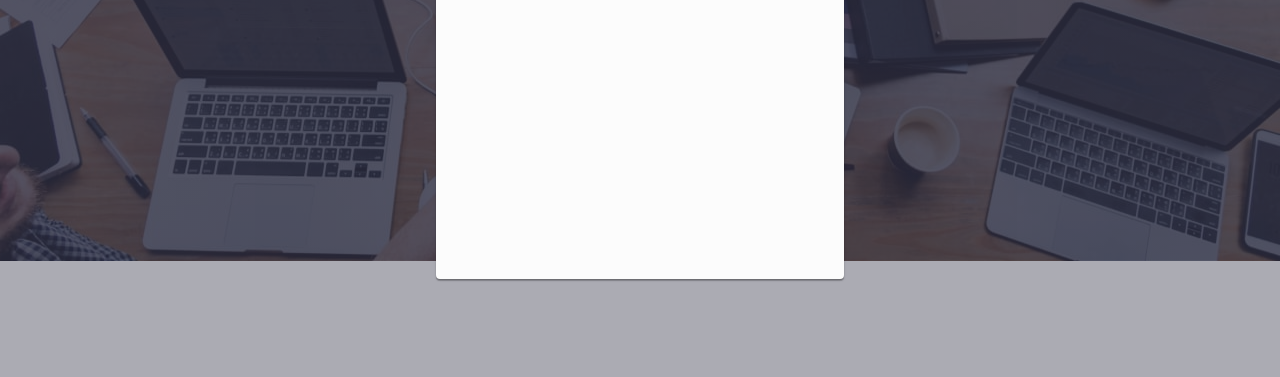
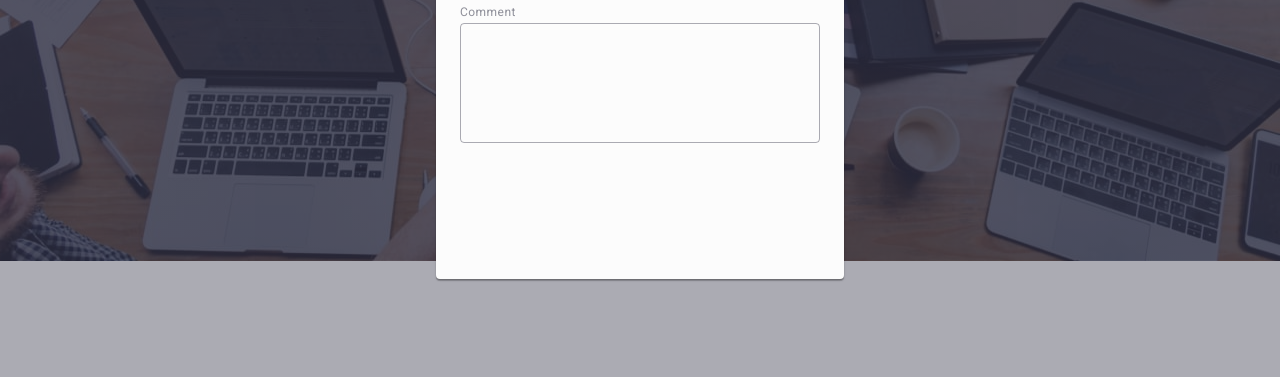
Before and after one commit to serdechvlad/hw5, a plain HTML site: page index.html in a window 1280 px wide. Shown: the part 413-790 px from the top of the page. Drawn offline with nearby package versions, Linux system fonts and the light colour scheme.

Commit message:
index.html

```diff
--- a/css/styles.css
+++ b/css/styles.css
@@ -653,4 +653,19 @@ cursor: pointer;
 .svg-icon:hover {
     fill: #4D5AE5;
 }
-/* phone */
+/* textarea */
+.textarea {
+    resize: none;
+    display: block;
+    width: 100%;
+    height: 120px;
+    color: rgba(46, 47, 66, 0.40);
+    font-size: 12px;
+    font-style: normal;
+    font-weight: 400;
+    line-height: 1.17;
+    letter-spacing: 0.04em;
+}
+.textarea::placeholder {
+    color: rgba(46, 47, 66, 0.4);
+}
--- a/index.html
+++ b/index.html
@@ -573,6 +573,20 @@
               </svg>
             </div>
           </div>
+          <div class="modal-container-name">
+            <label for="write-comment" class="modal-label-name">Comment</label>
+            <div class="input-cont">
+              <textarea
+                class="input-name textarea"
+                type="text"
+                name="write-comment"
+                id="write-comment"
+                pattern="[a-zA-Zа-яА-ЯіІїЇєЄґҐʼ]+"
+                title="Leave the comment here"
+                placeholder="Text input"
+                required>
+              </textarea>
+            </div>
         </form>
       </div>
     </div>
```
